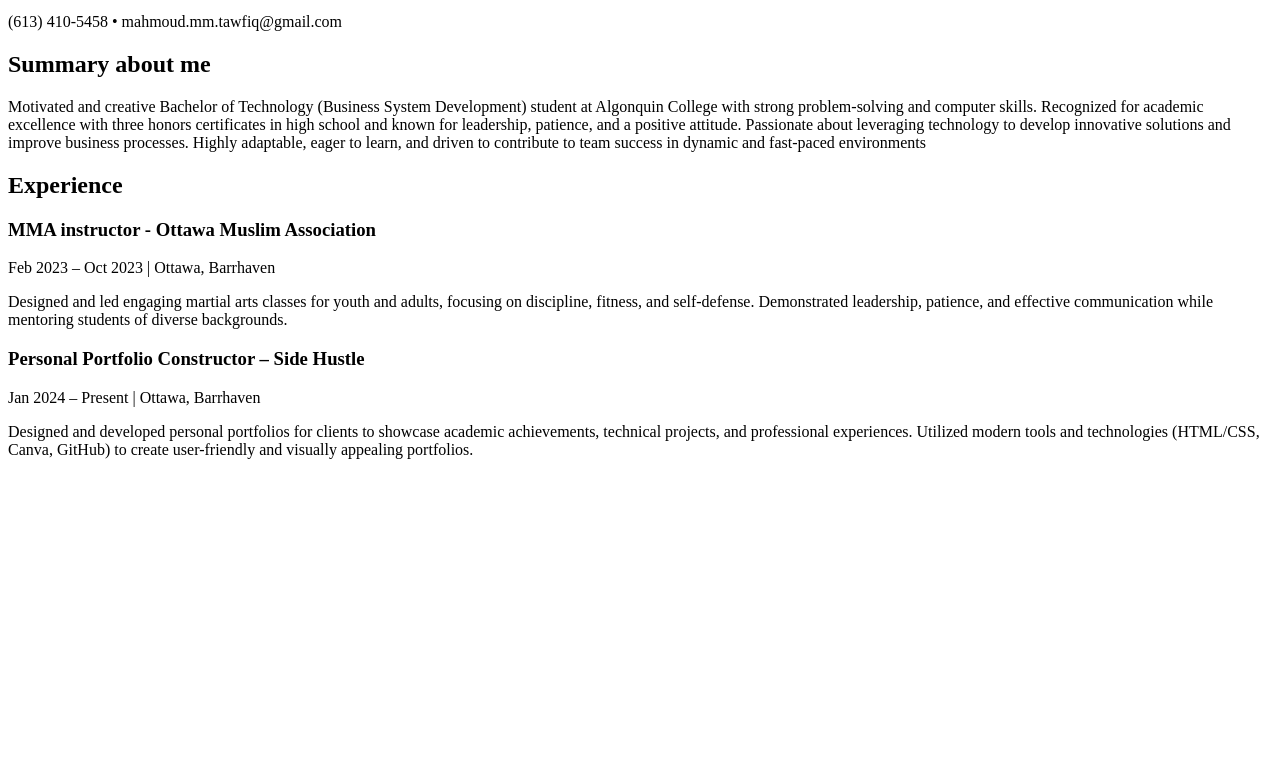
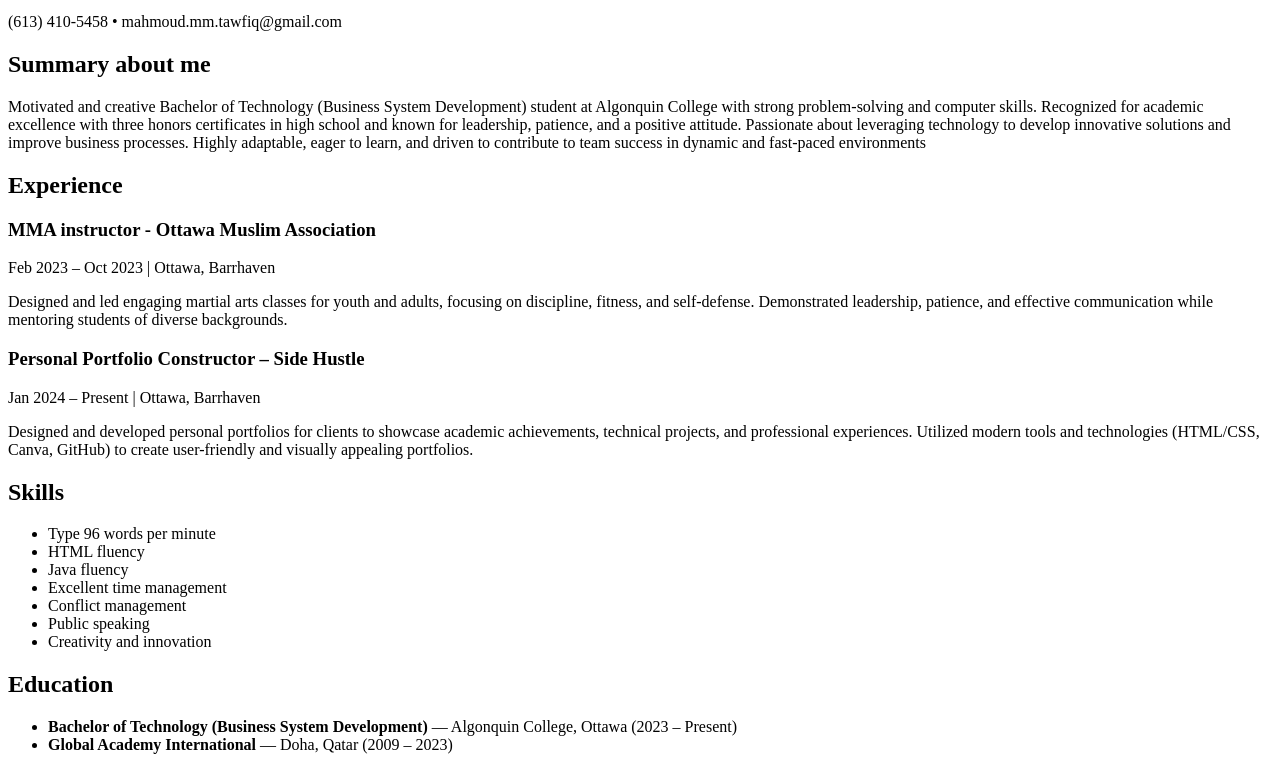
Before and after one commit to moodythenerd/cst3106_labs, a plain HTML site: page lab3/resume.html in a window 1280 px wide. Shown: the part 101-871 px from the top of the page. Before the commit the page ends 800 px from the top, so only its background shows below. Drawn offline with Linux system fonts and the light colour scheme.

Commit message:
Added skills and education sections to resume.html

```diff
--- a/lab3/resume.html
+++ b/lab3/resume.html
@@ -39,5 +39,23 @@
     Designed and developed personal portfolios for clients to showcase academic achievements, technical projects, and professional experiences.
     Utilized modern tools and technologies (HTML/CSS, Canva, GitHub) to create user-friendly and visually appealing portfolios.
 </p>
-
+<section id="skills">
+    <h2>Skills</h2>
+    <ul>
+        <li>Type 96 words per minute</li>
+        <li>HTML fluency</li>
+        <li>Java fluency</li>
+        <li>Excellent time management</li>
+        <li>Conflict management</li>
+        <li>Public speaking</li>
+        <li>Creativity and innovation</li>
+    </ul>
+</section>
+<section id="education">
+    <h2>Education</h2>
+    <ul>
+        <li><strong>Bachelor of Technology (Business System Development)</strong> — Algonquin College, Ottawa (2023 – Present)</li>
+        <li><strong>Global Academy International</strong> — Doha, Qatar (2009 – 2023)</li>
+    </ul>
+</section>
 </html>
```
